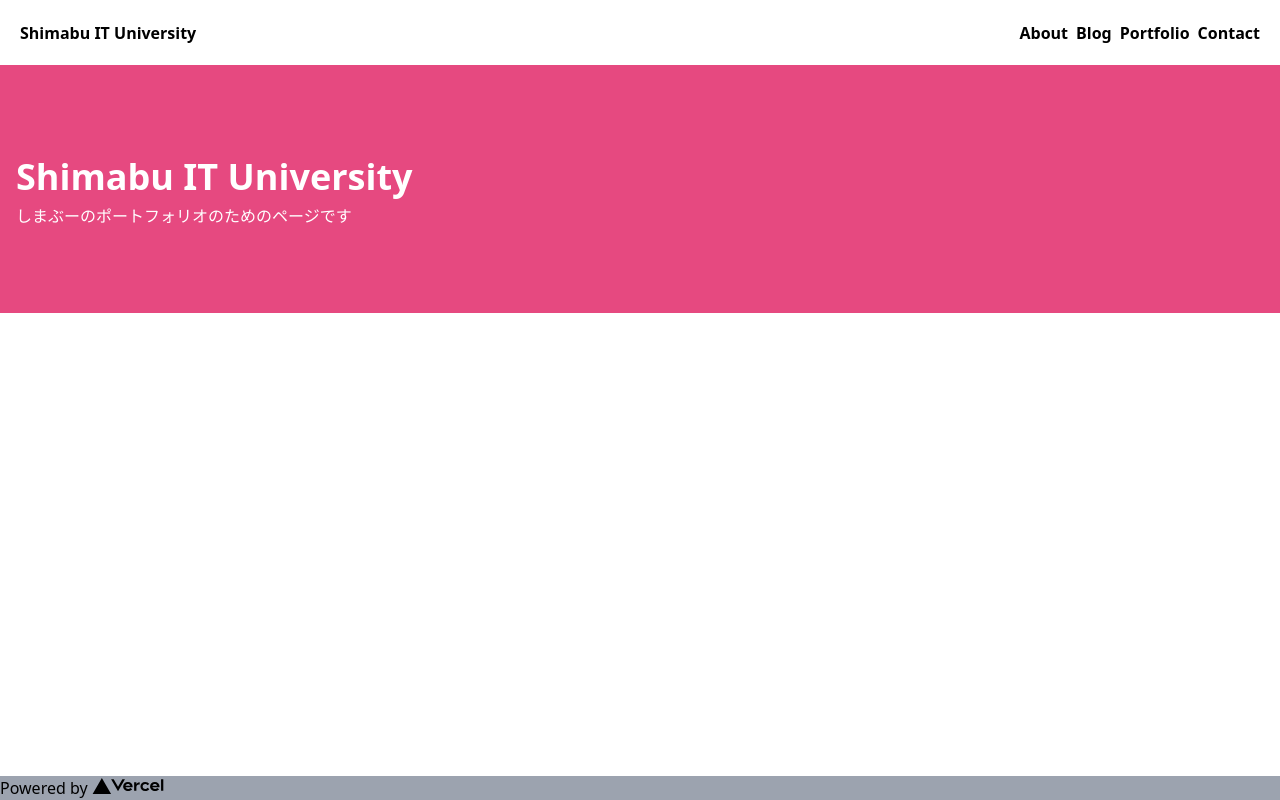
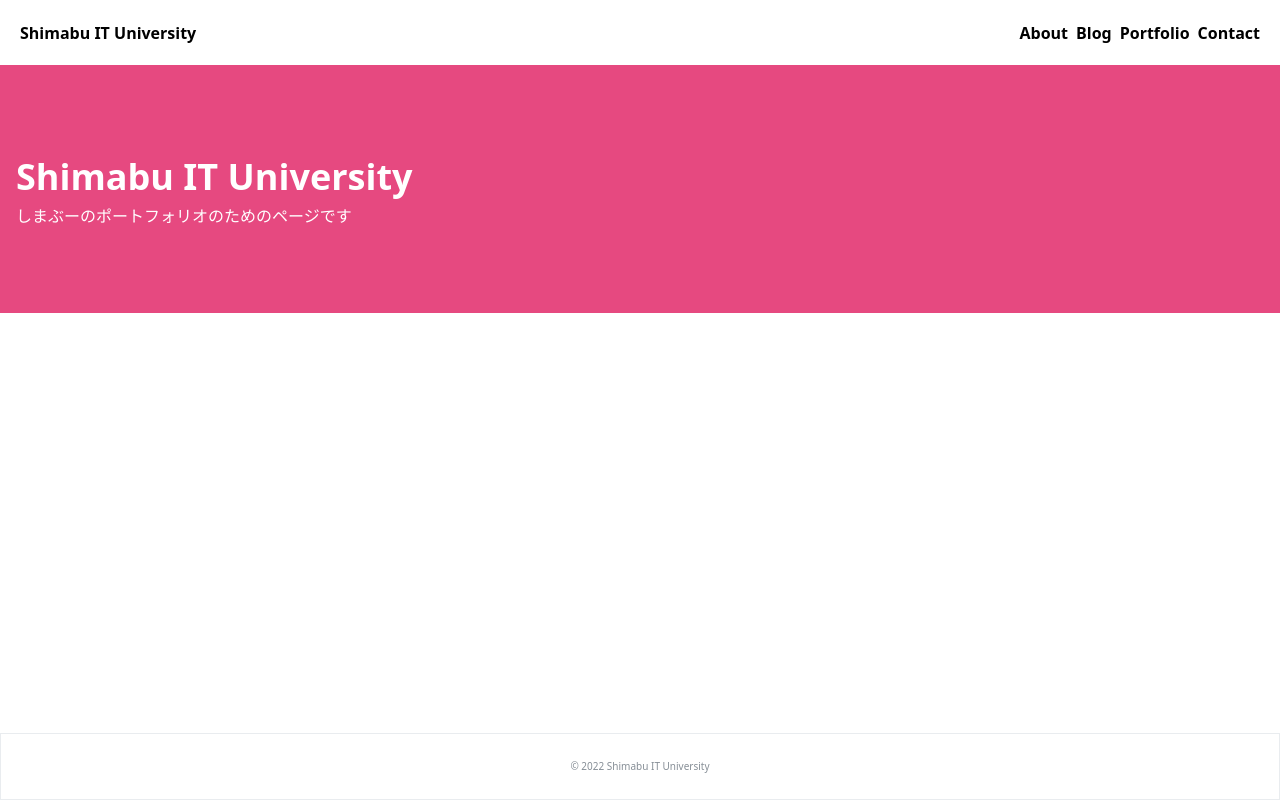
Before and after one commit to oshita-n/qin_portfilio, a Next.js app: page / in a window 1280 px wide. Built offline with nearby package versions, Linux system fonts and the light colour scheme.

Commit message:
🔨 フッターの修正

```diff
--- a/src/layout/Footer.tsx
+++ b/src/layout/Footer.tsx
@@ -4,17 +4,12 @@ import { FC, ReactNode } from 'react';
 export const Footer: FC = () => {
   return (
     <div>
-      <footer className="absolute bottom-0 w-screen bg-gray-400">
-        <a
-        href="https://vercel.com?utm_source=create-next-app&utm_medium=default-template&utm_campaign=create-next-app"
-        target="_blank"
-        rel="noopener noreferrer"
-        >
-        Powered by{' '}
-        <span className="">
-            <Image src="/vercel.svg" alt="Vercel Logo" width={72} height={16} />
-        </span>
-        </a>
+      <footer className="absolute bottom-0 w-screen border border-[#E9ECEF]">
+        <div className='flex items-center justify-center h-[65px] text-[10px] text-[#868E96]'>
+          <div className='flex flex-col'>
+            <p>© 2022 Shimabu IT University</p>
+          </div>
+        </div>
       </footer>
     </div>
   )
```
